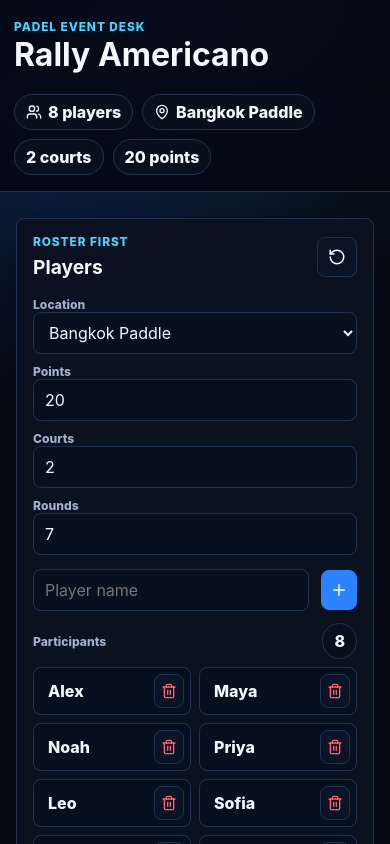
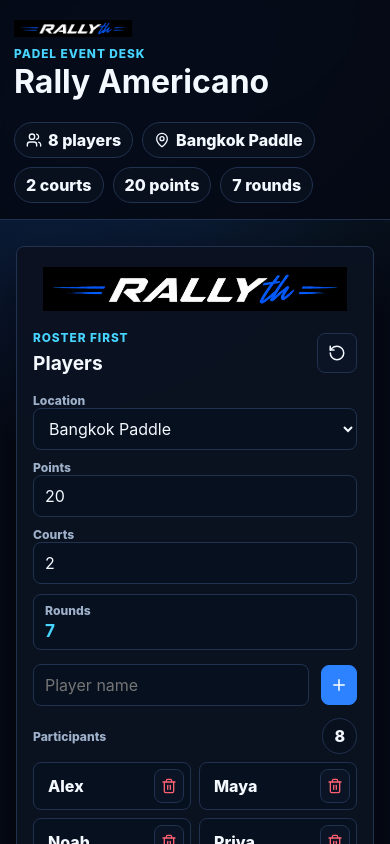
Before and after one commit to veersethisteam2214-sys/RallyAmericano, a React (Vite) app: page / in a window 390 px wide. Shown: the top 844 px of the page. Built offline with nearby package versions, Linux system fonts and the light colour scheme.

Commit message:
Add logo and automatic round flow

```diff
--- a/src/App.tsx
+++ b/src/App.tsx
@@ -75,6 +75,7 @@ type PersistedState = {
 
 const STORAGE_KEY = "rally-americano-state-v1";
 const REST_BONUS_POINTS = 10;
+const LOGO_SRC = "/rally-logo-cropped.png";
 
 const venues: Record<
   VenueId,
@@ -147,6 +148,45 @@ function recommendedRounds(playerCount: number, courtCount: number) {
   return clamp(Math.ceil(pairTotal / Math.max(1, courtCount * 2)), 1, 72);
 }
 
+function completeCycleRoundCount(players: Player[], courtCount: number, seed: number) {
+  if (players.length < 4) return 0;
+
+  const courts = clamp(courtCount, 1, recommendedCourts(players.length));
+  const minimumRounds = recommendedRounds(players.length, courts);
+
+  for (let roundCount = minimumRounds; roundCount <= 72; roundCount += 1) {
+    const cycle = generateCycle(players, courts, roundCount, seed);
+    const coverage = scheduleCoverage(players, cycle);
+    if (coverage.missingPairs === 0 && coverage.restSpread <= 1) {
+      return roundCount;
+    }
+  }
+
+  return minimumRounds;
+}
+
+function scheduleCoverage(players: Player[], schedule: Round[]) {
+  const ids = players.map((player) => player.id);
+  const expectedPairs = new Set(pairsOf(ids));
+  const partnerPairs = new Set<string>();
+  const restCounts = new Map(ids.map((id) => [id, 0]));
+
+  schedule.forEach((round) => {
+    round.resting.forEach((id) => restCounts.set(id, (restCounts.get(id) ?? 0) + 1));
+    round.matches.forEach((match) => {
+      partnerPairs.add(pairKey(match.teamA[0], match.teamA[1]));
+      partnerPairs.add(pairKey(match.teamB[0], match.teamB[1]));
+    });
+  });
+
+  const rests = Array.from(restCounts.values());
+
+  return {
+    missingPairs: Array.from(expectedPairs).filter((pair) => !partnerPairs.has(pair)).length,
+    restSpread: rests.length ? Math.max(...rests) - Math.min(...rests) : 0,
+  };
+}
+
 function getPlayerName(players: Player[], id: string) {
   return players.find((player) => player.id === id)?.name ?? "Removed player";
 }
@@ -179,7 +219,7 @@ function generateSchedule(
   const rounds = Math.max(0, roundCount);
   if (ids.length < 4 || rounds === 0) return [];
 
-  const baseCycleLength = recommendedRounds(ids.length, courts);
+  const baseCycleLength = completeCycleRoundCount(players, courts, seed);
   const baseCycle = generateCycle(players, courts, baseCycleLength, seed);
 
   return Array.from({ length: rounds }, (_, index) => {
@@ -623,6 +663,10 @@ function App() {
   const active = schedule[activeRound];
   const selectedVenue = venues[venueId];
   const maxCourts = Math.min(recommendedCourts(players.length), selectedVenue.courts.length);
+  const automaticRoundCount = useMemo(
+    () => completeCycleRoundCount(players, courtCount, scheduleSeed),
+    [courtCount, players, scheduleSeed]
+  );
   const currentRoundComplete = isRoundComplete(active, pointsPerGame);
 
   function addPlayerByName(nameInput: string) {
@@ -662,7 +706,7 @@ function App() {
   function rebuildScheduleForRosterChange(nextPlayers: Player[]) {
     const nextMaxCourts = Math.min(recommendedCourts(nextPlayers.length), selectedVenue.courts.length);
     const nextCourtCount = clamp(courtCount, 1, nextMaxCourts);
-    const recommendedRoundCount = recommendedRounds(nextPlayers.length, nextCourtCount);
+    const recommendedRoundCount = completeCycleRoundCount(nextPlayers, nextCourtCount, scheduleSeed + 1);
 
     setCourtCount(nextCourtCount);
 
@@ -698,16 +742,16 @@ function App() {
   }
 
   function generateNewSchedule(nextSeed = scheduleSeed) {
-    const nextSchedule = generateSchedule(players, courtCount, roundCount, nextSeed);
+    const nextRoundCount = completeCycleRoundCount(players, courtCount, nextSeed);
+    const nextSchedule = generateSchedule(players, courtCount, nextRoundCount, nextSeed);
     setSchedule(nextSchedule);
     setActiveRound(0);
+    setRoundCount(nextRoundCount);
     setScheduleSeed(nextSeed);
   }
 
   function startAmericano() {
-    if (!schedule.length) {
-      generateNewSchedule();
-    }
+    generateNewSchedule();
     setSelectedPlayerId(null);
     setAddingDuringEvent(false);
     setScreen("tracking");
@@ -721,7 +765,7 @@ function App() {
   function applyRecommended() {
     const nextCourts = Math.min(recommendedCourts(players.length), selectedVenue.courts.length);
     setCourtCount(nextCourts);
-    setRoundCount(recommendedRounds(players.length, nextCourts));
+    setRoundCount(completeCycleRoundCount(players, nextCourts, scheduleSeed));
   }
 
   function changeVenue(nextVenueId: VenueId) {
@@ -796,9 +840,12 @@ function App() {
   return (
     <div className="app-shell">
       <header className="topbar">
-        <div>
+        <div className="brand-lockup">
+          <img className="brand-logo" src={LOGO_SRC} alt="Rally" />
+          <div>
           <p className="eyebrow">Padel event desk</p>
           <h1>Rally Americano</h1>
+          </div>
         </div>
         <div className="topbar-stats" aria-label="Event summary">
           <span>
@@ -809,12 +856,14 @@ function App() {
           </span>
           <span>{courtCount} courts</span>
           <span>{pointsPerGame} points</span>
+          <span>{automaticRoundCount} rounds</span>
         </div>
       </header>
 
       {screen === "setup" ? (
         <main className="start-screen">
           <section className="setup-panel start-panel" aria-label="Event setup">
+          <img className="start-logo" src={LOGO_SRC} alt="Rally" />
           <div className="section-title">
             <div>
               <p className="eyebrow">Roster first</p>
@@ -859,16 +908,10 @@ function App() {
                 onChange={(event) => setCourtCount(clamp(Number(event.target.value), 1, maxCourts))}
               />
             </label>
-            <label>
+            <div className="auto-rounds-card">
               <span>Rounds</span>
-              <input
-                type="number"
-                min={players.length < 4 ? 0 : 1}
-                max={72}
-                value={roundCount}
-                onChange={(event) => setRoundCount(clamp(Number(event.target.value), 0, 72))}
-              />
-            </label>
+              <strong>{automaticRoundCount}</strong>
+            </div>
           </div>
 
           <div className="player-entry">
@@ -1086,13 +1129,12 @@ function App() {
               </div>
 
               <div className="schedule-strip" aria-label="All rounds">
-                {schedule.map((round, index) => (
+                {schedule.slice(0, activeRound + 1).map((round, index) => (
                   <button
                     key={round.id}
                     type="button"
                     className={index === activeRound ? "active" : ""}
                     onClick={() => setActiveRound(index)}
-                    disabled={index > activeRound && !currentRoundComplete}
                   >
                     {round.number}
                   </button>
--- a/src/styles.css
+++ b/src/styles.css
@@ -83,6 +83,20 @@ button:disabled {
   line-height: 0.95;
 }
 
+.brand-lockup {
+  display: flex;
+  align-items: center;
+  gap: 16px;
+  min-width: 0;
+}
+
+.brand-logo {
+  width: clamp(118px, 15vw, 190px);
+  height: auto;
+  display: block;
+  flex: 0 0 auto;
+}
+
 .eyebrow {
   margin: 0 0 6px;
   color: var(--cyan);
@@ -125,6 +139,13 @@ button:disabled {
 .start-panel {
   max-width: 980px;
   margin: 0 auto;
+}
+
+.start-logo {
+  display: block;
+  width: min(420px, 78vw);
+  height: auto;
+  margin: 4px auto 20px;
 }
 
 .workspace {
@@ -209,6 +230,28 @@ button:disabled {
   grid-template-columns: repeat(3, minmax(0, 1fr));
   gap: 10px;
   margin: 18px 0 14px;
+}
+
+.auto-rounds-card {
+  min-height: 42px;
+  display: grid;
+  align-content: center;
+  gap: 2px;
+  padding: 8px 11px;
+  border: 1px solid var(--line);
+  border-radius: 8px;
+  background: #07101f;
+}
+
+.auto-rounds-card span {
+  color: var(--muted);
+  font-size: 0.76rem;
+  font-weight: 850;
+}
+
+.auto-rounds-card strong {
+  color: var(--cyan);
+  font-size: 1.08rem;
 }
 
 label span,
@@ -663,6 +706,12 @@ select:focus {
     flex-direction: column;
   }
 
+  .brand-lockup {
+    align-items: flex-start;
+    flex-direction: column;
+    gap: 10px;
+  }
+
   .topbar-stats {
     justify-content: flex-start;
   }
```
Also changed, not shown: scripts/americano-sim-test.mjs (+59 -8 lines), public/rally-logo-cropped.png (added), public/rally-logo.png (added).
